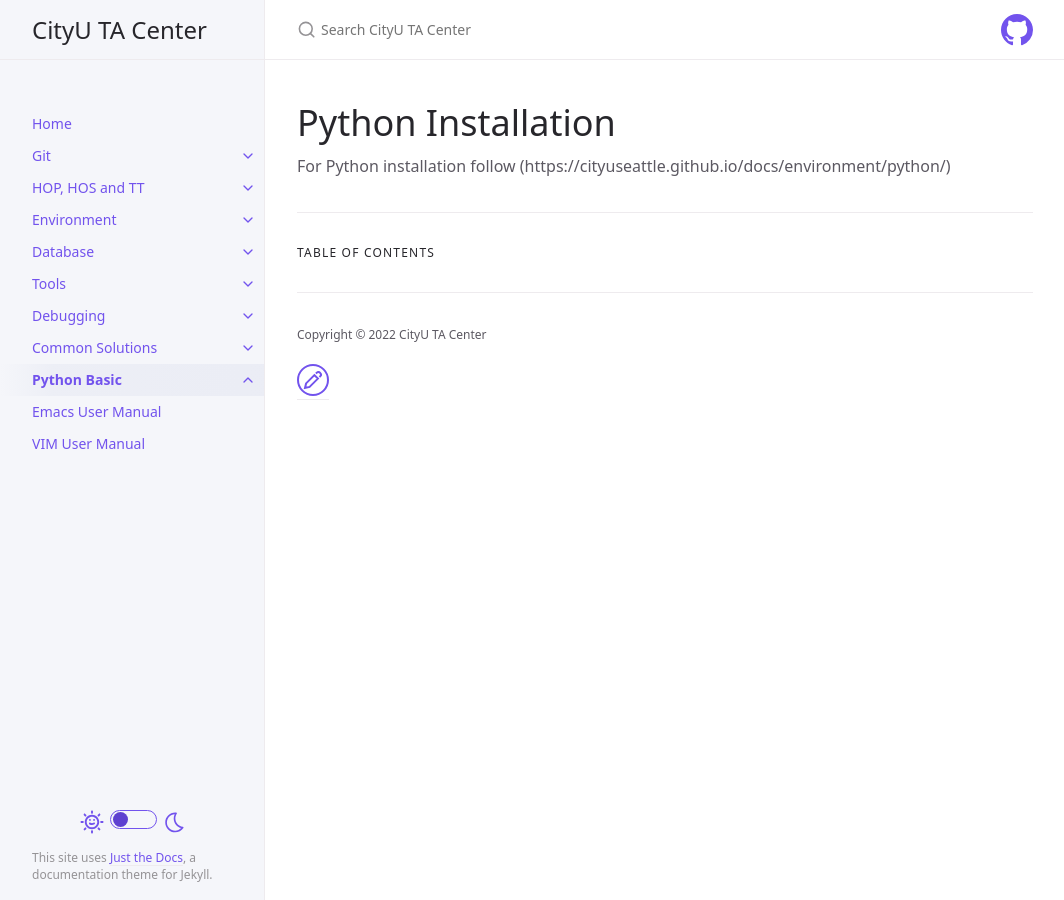
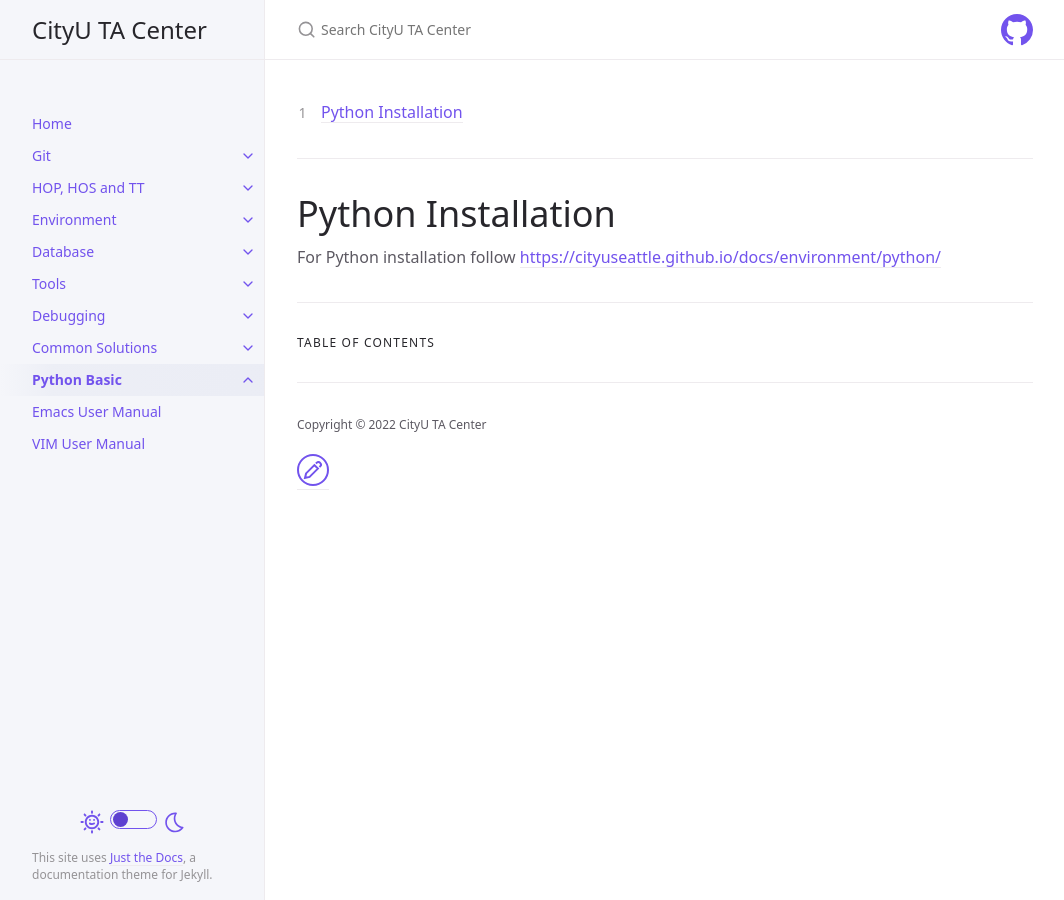
Before and after one commit to thomasthaddeus/cityuseattle.github.io, a Jekyll site: the page built from docs/tutorial/Python_Basic.md, in a window 1280 px wide. Shown: the whole page, without its empty margins (107-1171 px from the left). Built offline with Jekyll 4.4.1, drawn with Linux system fonts in a browser that asks for light colours; part of the change alters nothing that is shown.

Commit message:
Python_Basic

```diff
--- a/docs/tutorial/Python_Basic.md
+++ b/docs/tutorial/Python_Basic.md
@@ -5,8 +5,11 @@ nav_order: 10
 has_children: true
 permalink: docs/pythonbasic
 ---
+1. TOC
+{:toc}
 
+---
 # Python Installation
 
 
-For Python installation follow (https://cityuseattle.github.io/docs/environment/python/)
+For Python installation follow <https://cityuseattle.github.io/docs/environment/python/>
```
